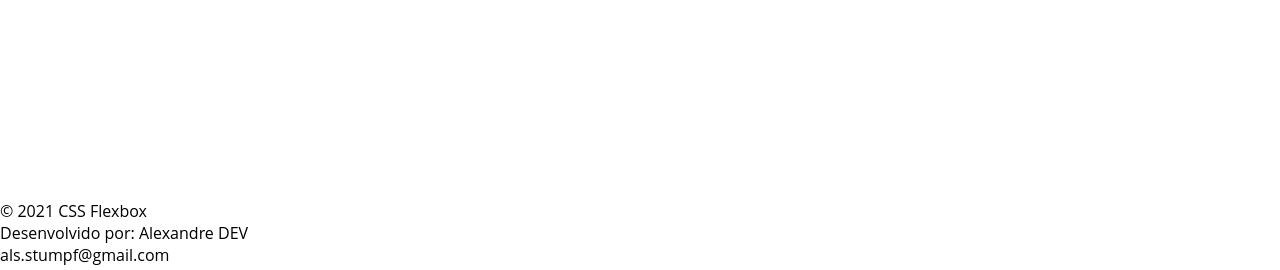
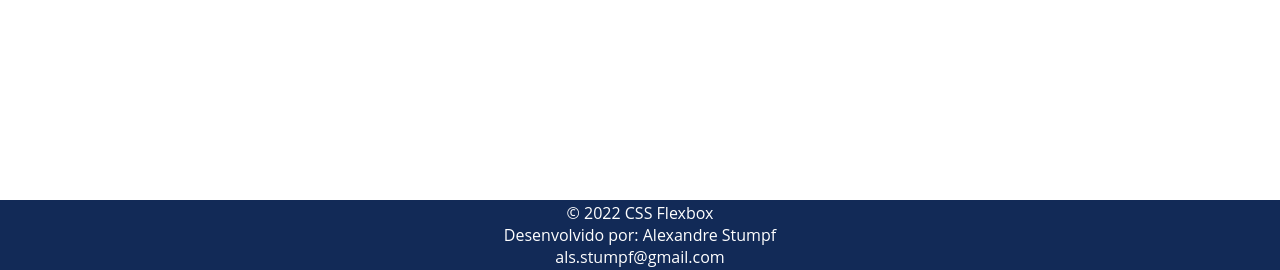
Before and after one commit to stumpf-alexandre/projetos_dio, a PHP site: page / in a window 1280 px wide. Shown: the part 2420-2690 px from the top of the page. Run offline with PHP 8.4, Linux system fonts and the light colour scheme.

Commit message:
estilizando o rodapé da pagina

```diff
--- a/ImpulsoJavaScript/flexBox/flexProjeto/index.html
+++ b/ImpulsoJavaScript/flexBox/flexProjeto/index.html
@@ -132,9 +132,11 @@
 
     <!--rodapé-->
     <footer>
-        <p>&copy; 2021 CSS Flexbox</p>
-        <p>Desenvolvido por: Alexandre DEV</p>
-        <p>als.stumpf@gmail.com</p>
+        <div class="flexContainer footer">
+            <p>&copy; 2022 CSS Flexbox</p>
+            <p>Desenvolvido por: Alexandre Stumpf</p>
+            <p>als.stumpf@gmail.com</p>
+        </div>
     </footer>
 </body>
 </html>
--- a/ImpulsoJavaScript/flexBox/flexProjeto/style.css
+++ b/ImpulsoJavaScript/flexBox/flexProjeto/style.css
@@ -209,3 +209,15 @@ header .listItems{
     background-color: #122A57;
     margin-right: 10px;
 }
+
+/*rodapé*/
+footer{
+    background-color: #122A57;
+    height: 70px;
+    display: flex;
+}
+footer .footer{
+    flex-direction: column;
+    align-items: center;
+    color: #fff;
+}
```
